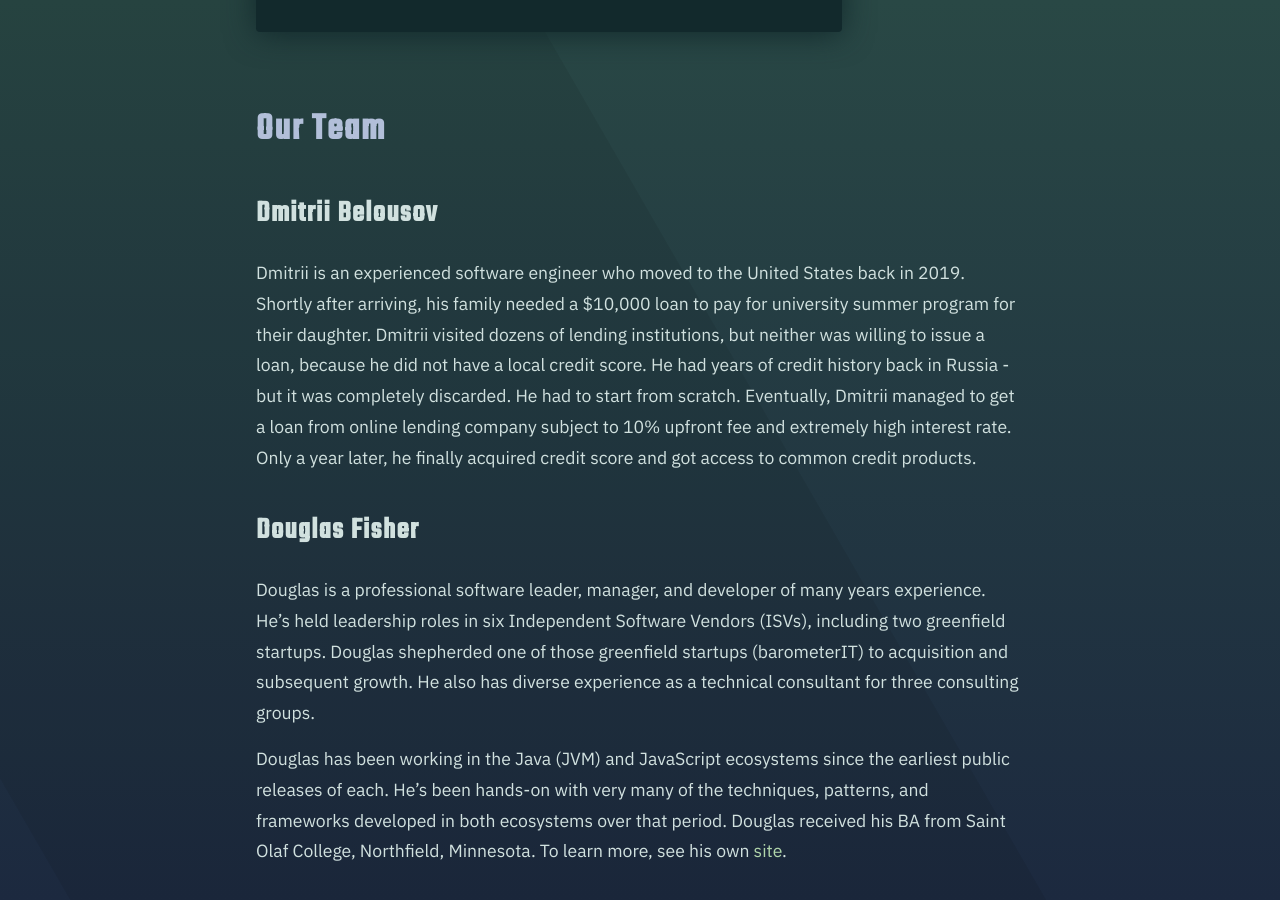
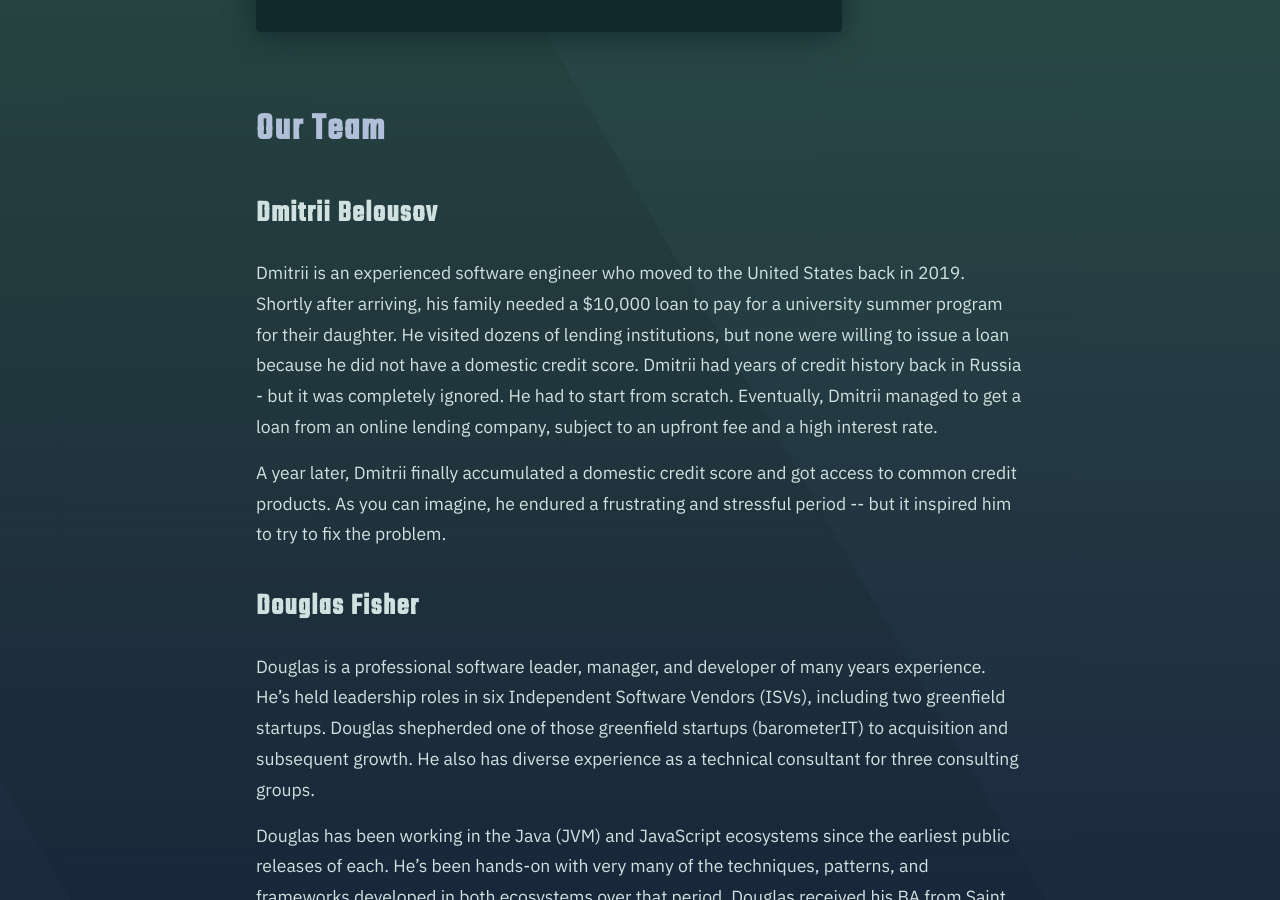
Before and after one commit to civis-mundi/civis-mundi.github.io, a Jekyll site: the page built from pages/about.html, in a window 1280 px wide and 900 px high, scrolled down 390 px. Built offline with Jekyll 4.4.1, drawn with Linux system fonts in a browser that asks for light colours.

Commit message:
#2 Put Dmitrii's summary through Grammarly and added an inspiring conclusion.

```diff
--- a/pages/about.html
+++ b/pages/about.html
@@ -25,12 +25,16 @@ title: About
 <div class="content-story-section">
     <p>
         Dmitrii is an experienced software engineer who moved to the United States back in 2019. Shortly after arriving,
-        his family needed a $10,000 loan to pay for university summer program for their daughter.
-        Dmitrii visited dozens of lending institutions, but neither was willing to issue a loan, because he did not have
-        a local credit score. He had years of credit history back in Russia - but it was completely discarded. He had to start from
-        scratch. Eventually, Dmitrii managed to get a loan from online lending company subject to 10% upfront fee and
-        extremely high interest rate. Only a year later, he finally acquired credit score and got access to
-        common credit products.
+        his family needed a $10,000 loan to pay for a university summer program for their daughter. He visited dozens of
+        lending institutions, but none were willing to issue a loan because he did not have a domestic credit score.
+        Dmitrii had years of credit history back in Russia - but it was completely ignored. He had to start from
+        scratch. Eventually, Dmitrii managed to get a loan from an online lending company, subject to an upfront fee and
+        a high interest rate.
+        <p>
+    </p>
+        A year later, Dmitrii finally accumulated a domestic credit score and got access to common
+        credit products. As you can imagine, he endured a frustrating and stressful period
+        -- but it inspired him to try to fix the problem.
     </p>
 </div>
 
```
